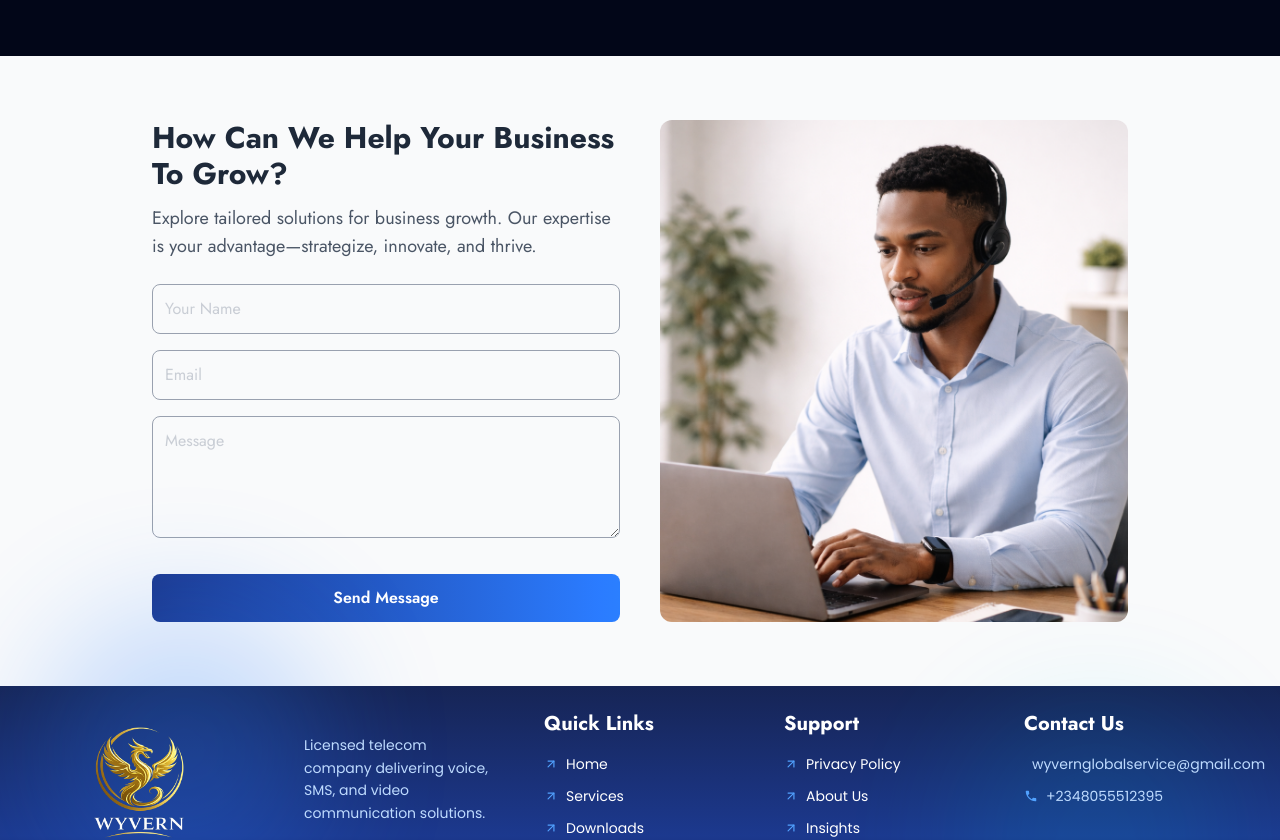
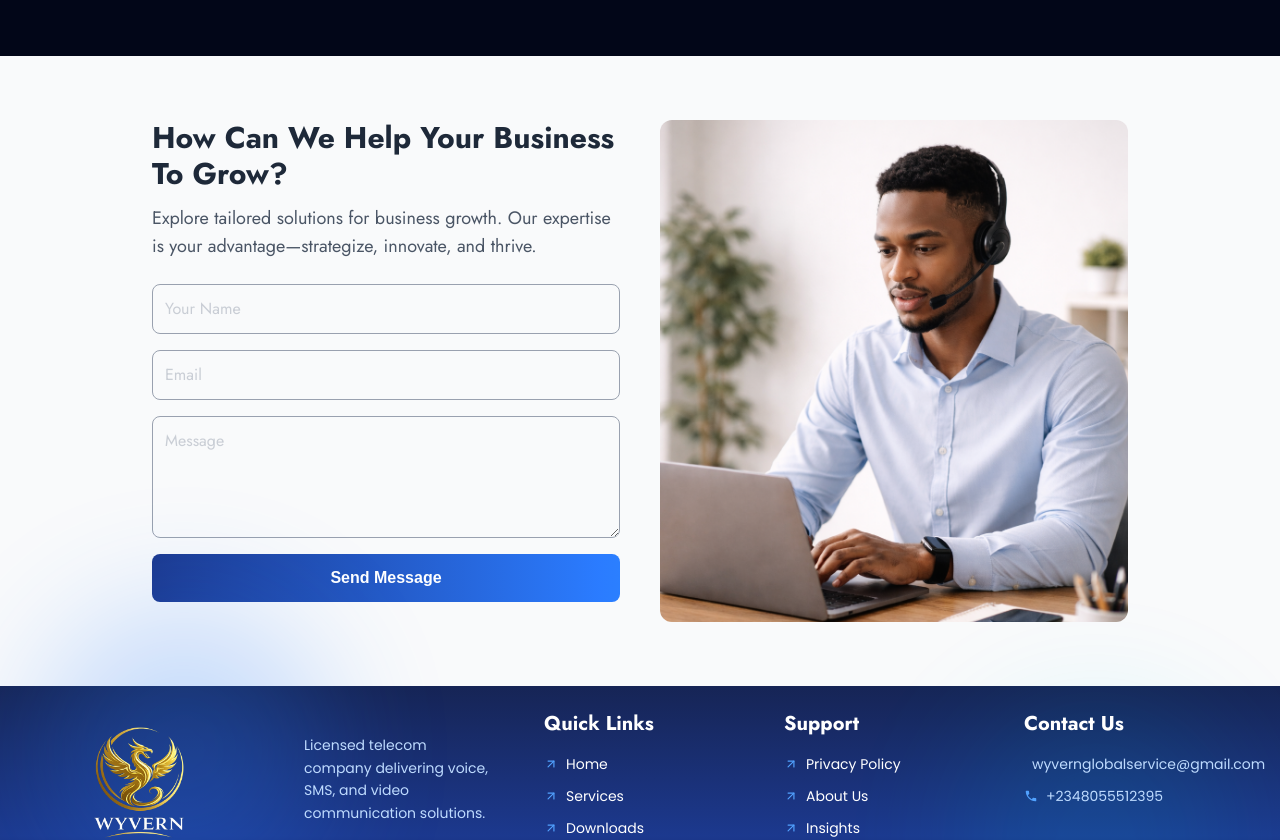
Before and after one commit to Praizeokidi/Wyvern, a Next.js app: page /contact in a window 1280 px wide. Shown: the part 900-1740 px from the top of the page. Built offline with nearby package versions, Linux system fonts and the light colour scheme.

Commit message:
update backend

```diff
--- /dev/null
+++ b/app/api/contact/route.js
@@ -0,0 +1,38 @@
+import { NextResponse } from "next/server";
+import { connectDB } from "@/lib/mongodb";
+import Contact from "@/models/Contact";
+
+export async function POST(req) {
+    try {
+        const body = await req.json();
+
+        const { name, email, message } = body;
+
+        if (!name || !email || !message) {
+            return NextResponse.json(
+                { error: "All fields are required" },
+                { status: 400 }
+            );
+        }
+
+        await connectDB();
+
+        const saved = await Contact.create({
+            name,
+            email,
+            message,
+        });
+
+        return NextResponse.json({
+            success: true,
+            message: "Message received",
+            data: saved,
+        });
+
+    } catch (err) {
+        return NextResponse.json(
+            { error: "Server error" },
+            { status: 500 }
+        );
+    }
+}
--- a/app/contact/page.jsx
+++ b/app/contact/page.jsx
@@ -1,5 +1,6 @@
 "use client";
 
+import { useState } from "react";
 import Image from "next/image";
 import Navbar from "@/components/Navbar";
 import Footer from "@/components/Footer";
@@ -25,6 +26,55 @@ const playfair = Playfair_Display({
 
 
 export default function ContactPage() {
+
+    const [loading, setLoading] = useState(false);
+    const [success, setSuccess] = useState("");
+
+
+    const handleSubmit = async (e) => {
+        e.preventDefault();
+
+        setLoading(true);
+        setSuccess("");
+
+        const formData = new FormData(e.target);
+
+        const data = {
+            name: formData.get("name"),
+            email: formData.get("email"),
+            message: formData.get("message"),
+        };
+
+        try {
+            const res = await fetch("/api/contact", {
+                method: "POST",
+                headers: {
+                    "Content-Type": "application/json",
+                },
+                body: JSON.stringify(data),
+            });
+
+            const result = await res.json();
+
+            if (!res.ok) {
+                setSuccess(result.error);
+                return;
+            }
+
+            setSuccess("Message sent successfully!");
+            e.target.reset();
+
+        } catch (err) {
+            setSuccess("Network error");
+        } finally {
+            setLoading(false);
+        }
+    };
+
+
+
+
+
     return (
         <div className="w-full bg-slate-950">
             <Navbar />
@@ -138,30 +188,42 @@ export default function ContactPage() {
                             your advantage—strategize, innovate, and thrive.
                         </p>
 
-                        <form className="space-y-4 text-gray-400 flex flex-col h-full">
+                        {success && (
+                            <p className="text-green-600 mb-4">
+                                {success}
+                            </p>
+                        )}
+
+                        <form
+                            onSubmit={handleSubmit}
+                            className="space-y-4 text-gray-400 flex flex-col h-full">
                             <input
+                                name="name"
                                 type="text"
                                 placeholder="Your Name"
                                 className={`${jost.className} w-full border p-3 rounded-lg`}
                             />
+
                             <input
+                                name="email"
                                 type="email"
                                 placeholder="Email"
                                 className={`${jost.className} w-full border p-3 rounded-lg`}
                             />
+
                             <textarea
+                                name="message"
                                 placeholder="Message"
                                 rows={4}
                                 className={`${jost.className} w-full border p-3 rounded-lg`}
-                            ></textarea>
+                            />
 
                             <motion.button
-                                className={`${jost.className} bg-gradient-to-r from-blue-900 to-blue-500 mt-auto ] font-semibold text-white px-6 py-3 rounded-lg w-full`}
-                                whileHover={{ scale: 1.05 }}
-                                whileTap={{ scale: 0.95 }}
+                                type="submit"
+                                disabled={loading}
+                                className="bg-gradient-to-r from-blue-900 to-blue-500 font-semibold text-white px-6 py-3 rounded-lg w-full"
                             >
-
-                                Send Message
+                                {loading ? "Sending..." : "Send Message"}
                             </motion.button>
                         </form>
                     </div>
@@ -177,9 +239,9 @@ export default function ContactPage() {
                         />
                     </div>
                 </div>
-            </section>
+            </section >
 
             <Footer />
-        </div>
+        </div >
     );
 }
--- /dev/null
+++ b/models/Contact.js
@@ -0,0 +1,13 @@
+import mongoose from "mongoose";
+
+const contactSchema = new mongoose.Schema(
+    {
+        name: String,
+        email: String,
+        message: String,
+    },
+    { timestamps: true }
+);
+
+export default mongoose.models.Contact ||
+    mongoose.model("Contact", contactSchema);
```
